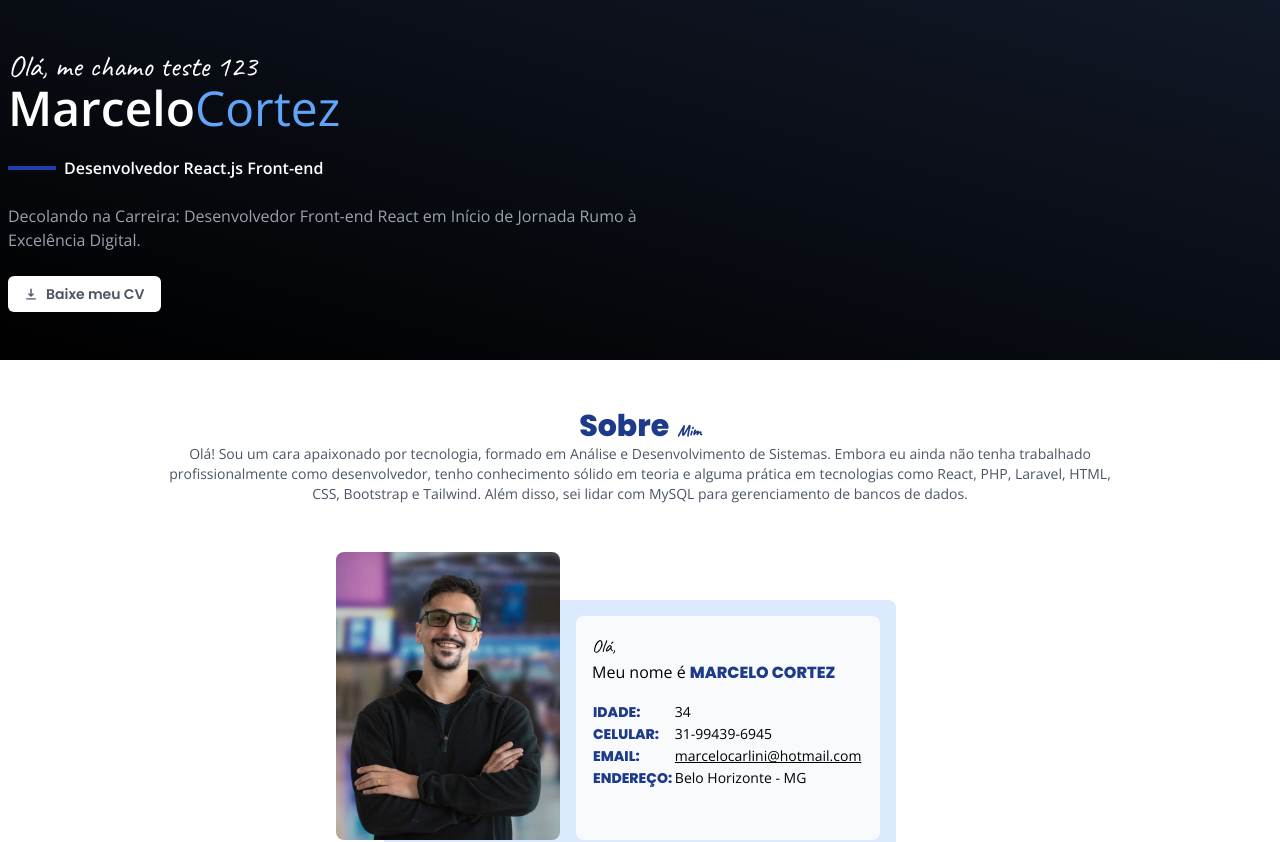
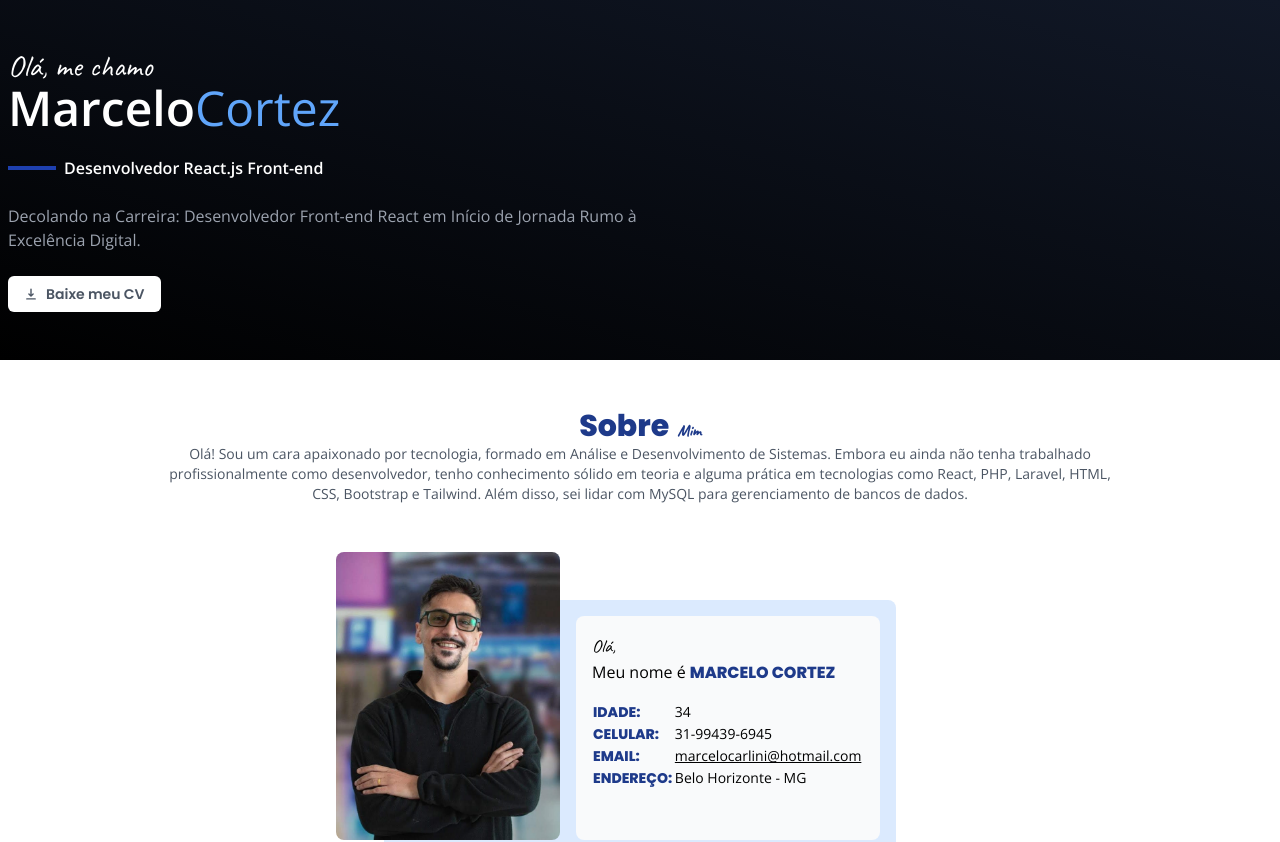
Before and after one commit to marcelocarlini/mccortez, a React (Vite) app in the folder mccortez/: page / in a window 1280 px wide. Shown: the top 842 px of the page. Built offline with nearby package versions, Linux system fonts and the light colour scheme.

Commit message:
Teste UP OK, Download curriculo

```diff
--- a/mccortez/src/components/Hero.tsx
+++ b/mccortez/src/components/Hero.tsx
@@ -1,8 +1,9 @@
 import { HiDownload } from "react-icons/hi";
+import curriculoPDF from "/images/curriculo.pdf";
 export function Hero() {
   const handleDownload = () => {
     const downloadLink = document.createElement("a");
-    downloadLink.href = "./public/images/curriculo.pdf";
+    downloadLink.href = curriculoPDF;
     downloadLink.download = "curriculo.pdf";
     document.body.appendChild(downloadLink);
     downloadLink.click();
@@ -14,7 +15,7 @@ export function Hero() {
         <div className="basis-1/2">
           <h1 className="mb-6 text-center md:text-left">
             <span className="font-handwriting block text-3xl text-center md:text-left">
-              Olá, me chamo teste 123
+              Olá, me chamo
             </span>
             <span className="font-headlinetext text-5xl font-semibold">
               Marcelo
```
